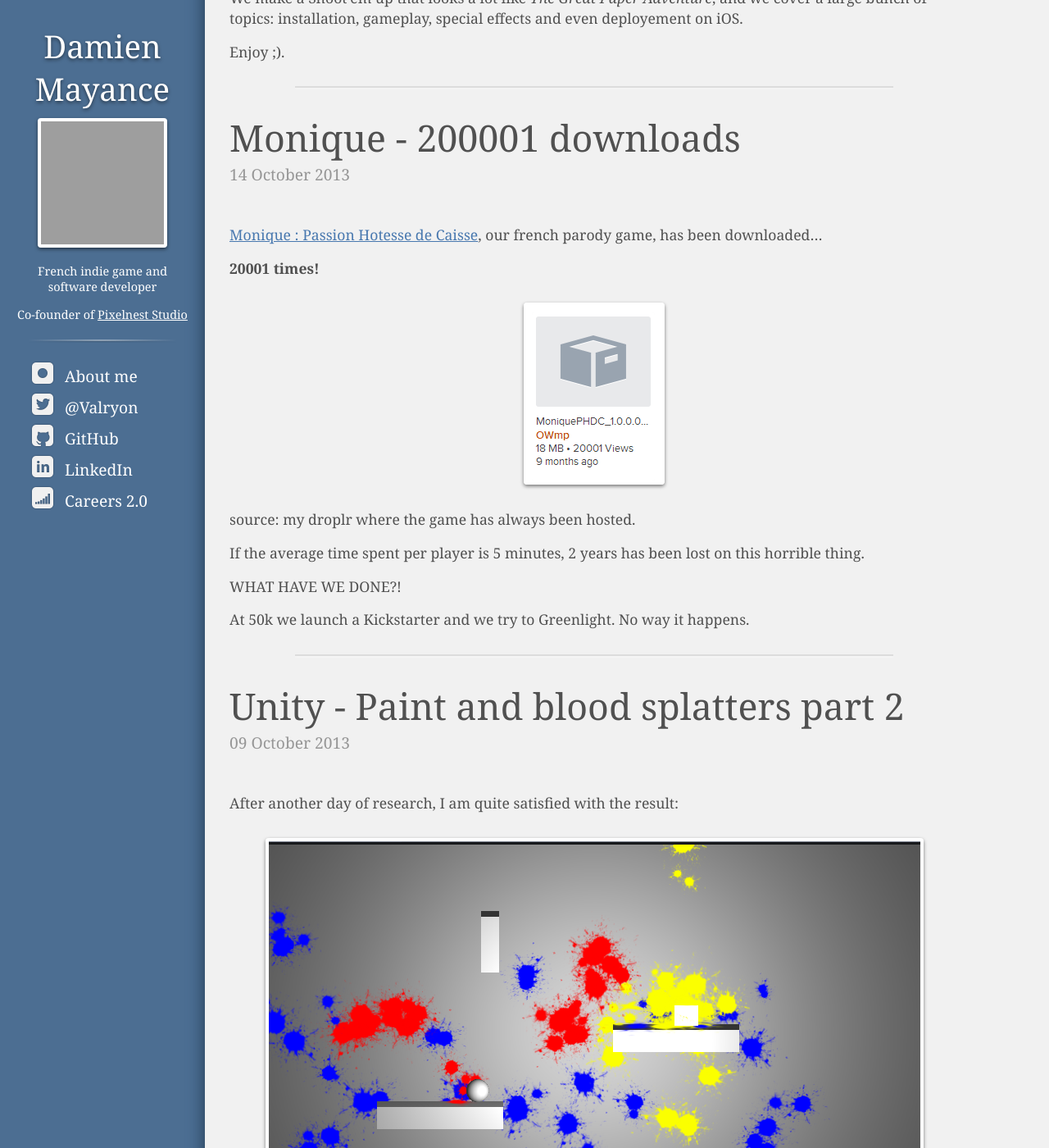
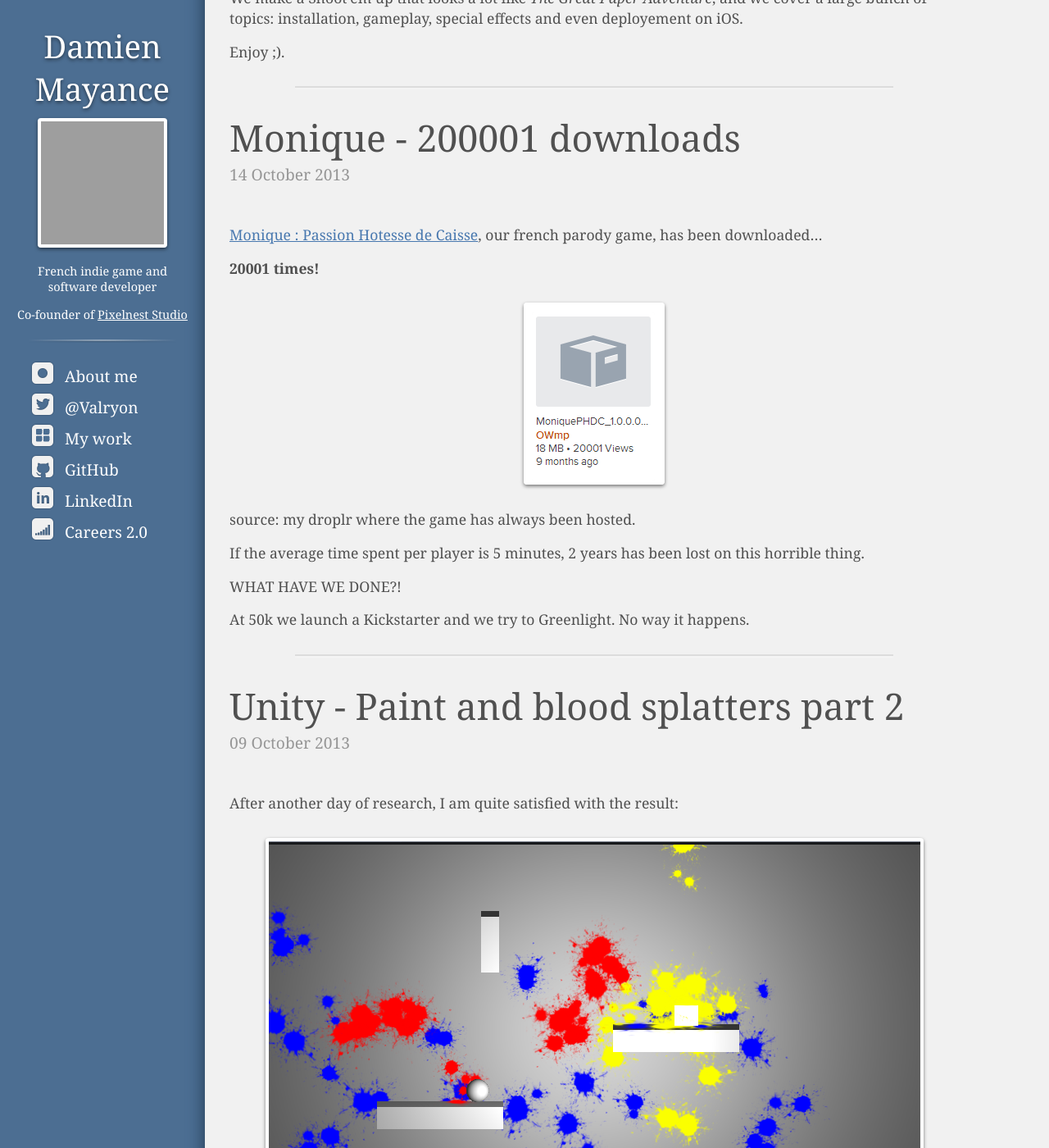
Before and after one commit to valryon/valryon.github.io, a Jekyll site: the page built from index.html, in a window 1280 px wide and 1400 px high, scrolled down 263 px. Shown: the whole window at 82% size. Built offline with Jekyll 4.4.1, drawn with Linux system fonts in a browser that asks for light colours; the list of posts is cut into pages by our own code; grey boxes are pictures that could not be loaded.

Commit message:
Adding a "work" page

```diff
--- a/_layouts/default.html
+++ b/_layouts/default.html
@@ -71,6 +71,9 @@
         <li class="info__link twitter">
           <a href="http://twitter.com/Valryon">@Valryon</a>
         </li>
+		<li class="info__link work">
+          <a href="./work">My work</a>
+        </li>
         <li class="info__link github">
           <a href="http://github.com/Valryon">GitHub</a>
         </li>
--- a/static/css/site.css
+++ b/static/css/site.css
@@ -106,6 +106,7 @@ h1 {
 .info__link.github   a { background-image: url("../images/icon-github@2x.png"); }
 .info__link.linkedin a { background-image: url("../images/icon-linkedin@2x.png"); }
 .info__link.careers  a { background-image: url("../images/icon-careers@2x.png"); }
+.info__link.work  a { background-image: url("../images/icon-work@2x.png"); }
 
 /* Avatar */
 
```
Also changed, not shown: work/index.md (added, +6 -0 lines), static/images/icon-work.png (added), static/images/icon-work@2x.png (added).
